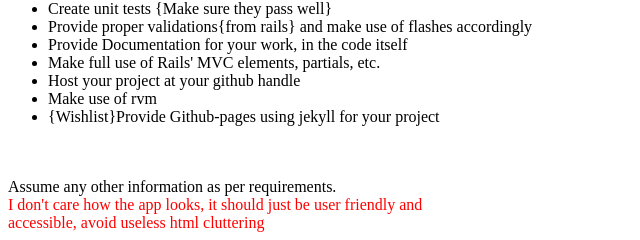
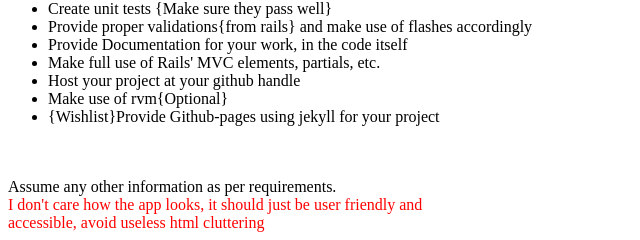
Before and after one commit to vipulnsward/vipulnsward.github.com, a plain HTML site: page src/todo.html in a window 1280 px wide. Shown: the part 366-606 px from the top of the page, 0-640 px from the left. Drawn offline with Linux system fonts and the light colour scheme.

Commit message:
Made rvm optional

```diff
--- a/src/todo.html
+++ b/src/todo.html
@@ -29,7 +29,7 @@ While you complete the task, you should
   <li>Provide Documentation for your work, in the code itself</li>
   <li>Make full use of Rails' MVC elements, partials, etc.</li>
   <li>Host your project at your github handle</li>
-  <li>Make use of rvm</li>
+  <li>Make use of rvm{Optional}</li>
   <li>{Wishlist}Provide Github-pages using jekyll for your project</li>
 </ul>
 <br/> <br/> Assume any other information as per requirements.<br/>
```
